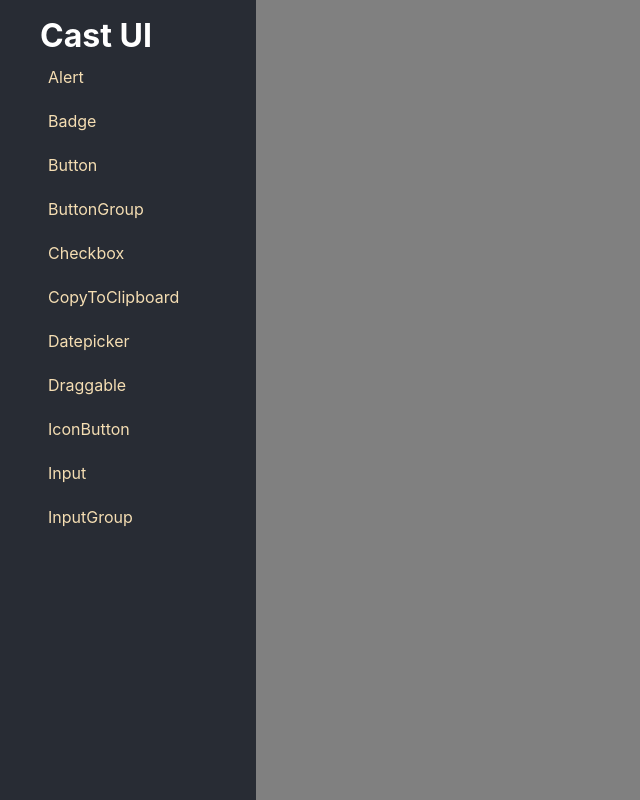
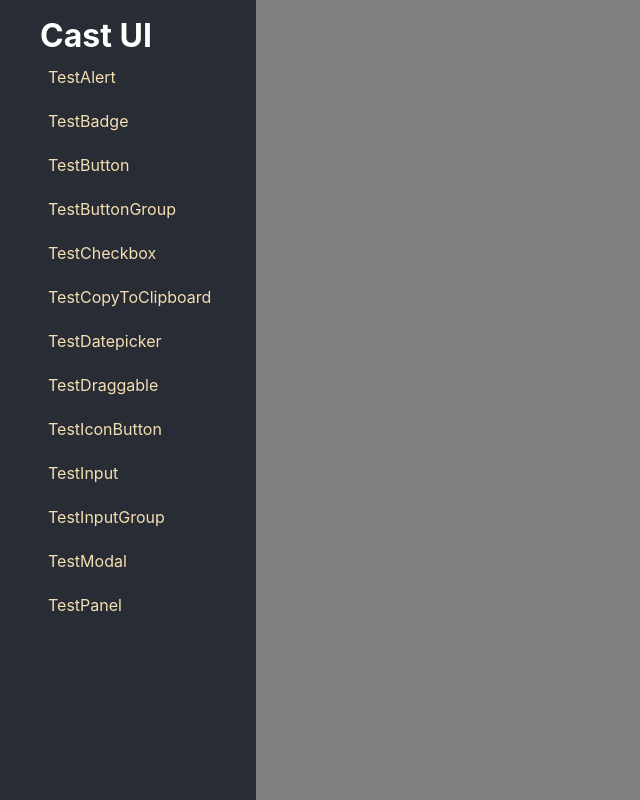
Before and after one commit to Dantiff/Cast-UI-Test-App, a React (Create React App) app: page /home in a window 1280 px wide. Shown: the whole page, without its empty margins (0-640 px from the left). Built offline with nearby package versions, Linux system fonts and the light colour scheme; what @tkxs/cast-ui would draw is missing.

Commit message:
refactor App.js and add tests for Modal

```diff
--- a/src/App.js
+++ b/src/App.js
@@ -1,20 +1,9 @@
 import React, {Component} from 'react'
+import {Link} from 'react-router-dom'
 import {Redirect, Switch, Route} from 'react-router'
 import styled from 'styled-components'
-import {NavbarBrand, Nav, NavItem, NavLink} from 'reactstrap'
-import {
-  TestAlert,
-  TestBadge,
-  TestButton,
-  TestButtonGroup,
-  TestCheckbox,
-  TestCopyToClipboard,
-  TestDatepicker,
-  TestDraggable,
-  TestIconButton,
-  TestInput,
-  TestInputGroup,
-} from './components'
+import {NavbarBrand, Nav, NavItem} from 'reactstrap'
+import * as Components from './components'
 
 const StyledApp = styled.div`
   display: flex;
@@ -60,46 +49,18 @@ const StyledNavItem = styled(NavItem)`
     color: wheat;
   }
 `
-
 const SideNav = ({...props}) => {
   return (
     <StyledApp>
       <StyledSideNav>
         <Nav className="ml-auto" navbar>
           <NavbarBrand href="/home">Cast UI</NavbarBrand>
-          <StyledNavItem>
-            <NavLink href="/alert">Alert</NavLink>
-          </StyledNavItem>
-          <StyledNavItem>
-            <NavLink href="/badge">Badge</NavLink>
-          </StyledNavItem>
-          <StyledNavItem>
-            <NavLink href="/button">Button</NavLink>
-          </StyledNavItem>
-          <StyledNavItem>
-            <NavLink href="/button-group">ButtonGroup</NavLink>
-          </StyledNavItem>
-          <StyledNavItem>
-            <NavLink href="/checkbox">Checkbox</NavLink>
-          </StyledNavItem>
-          <StyledNavItem>
-            <NavLink href="/copy-to-clipboard">CopyToClipboard</NavLink>
-          </StyledNavItem>
-          <StyledNavItem>
-            <NavLink href="/datepicker">Datepicker</NavLink>
-          </StyledNavItem>
-          <StyledNavItem>
-            <NavLink href="/draggable">Draggable</NavLink>
-          </StyledNavItem>
-          <StyledNavItem>
-            <NavLink href="/icon-button">IconButton</NavLink>
-          </StyledNavItem>
-          <StyledNavItem>
-            <NavLink href="/input">Input</NavLink>
-          </StyledNavItem>
-          <StyledNavItem>
-            <NavLink href="/input-group">InputGroup</NavLink>
-          </StyledNavItem>
+
+          {Object.keys(Components).map(component => (
+            <StyledNavItem key={component}>
+              <Link to={component.split('Test')[1]}>{component} </Link>
+            </StyledNavItem>
+          ))}
         </Nav>
       </StyledSideNav>
       <StyledAppColumn>{props.children}</StyledAppColumn>
@@ -125,20 +86,13 @@ class App extends Component {
                     path="/"
                     render={() => <Redirect to="/home" />}
                   />
-                  <Route path="/alert" component={TestAlert} />
-                  <Route path="/badge" component={TestBadge} />
-                  <Route path="/button" component={TestButton} />
-                  <Route path="/button-group" component={TestButtonGroup} />
-                  <Route path="/checkbox" component={TestCheckbox} />
-                  <Route
-                    path="/copy-to-clipboard"
-                    component={TestCopyToClipboard}
-                  />
-                  <Route path="/datepicker" component={TestDatepicker} />
-                  <Route path="/draggable" component={TestDraggable} />
-                  <Route path="/icon-button" component={TestIconButton} />
-                  <Route path="/input" component={TestInput} />
-                  <Route path="/input-group" component={TestInputGroup} />
+                  {Object.keys(Components).map(component => (
+                    <Route
+                      key={component}
+                      path={`/${component.split('Test')[1]}`}
+                      component={Components[component]}
+                    />
+                  ))}
                 </Switch>
               </Main>
             </SideNav>
--- a/src/components/CopyToClipboard.js
+++ b/src/components/CopyToClipboard.js
@@ -13,8 +13,7 @@ export class TestCopyToClipboard extends Component {
       <header className="">
         <div>
           <CopyToClipboard
-            copyContent="
-          `
+            copyContent={`
   <CopyToClipboard
     copyContent='Some text that is usually copied to clipboard.'
     copyContainerClass='copy-container'
@@ -23,7 +22,7 @@ export class TestCopyToClipboard extends Component {
     copyButtonContent='copy'
     copyButtonClass='copy-button'
   />
-          `"
+          `}
             copyContainerClass="copy-container"
             background="lightBackground"
             includeCopyButton
--- a/src/components/InputGroup.js
+++ b/src/components/InputGroup.js
@@ -6,7 +6,7 @@ export class TestInputGroup extends Component {
     return (
       <header className="">
         <InputGroup label="This is my label" inputSize="md">
-          <Input id="myInput" placeholder="Sample input group" />
+          <Input id="myInput" placeholder="Sample input group" invalid />
         </InputGroup>
         <br />
       </header>
--- /dev/null
+++ b/src/components/Modal.js
@@ -0,0 +1,21 @@
+import React, {Component} from 'react'
+// import {Modal} from '@tkxs/cast-ui'
+
+export class TestModal extends Component {
+  render() {
+    return (
+      <header className="">
+        {/* <Modal
+          panelStyle="success"
+          title="This is panel"
+          className="make-red">
+          Edit <code>src/Button.js</code> and save to reload.
+        </Modal> */}
+        <br />
+        Coming soon
+      </header>
+    )
+  }
+}
+
+export default TestModal
--- a/src/components/index.js
+++ b/src/components/index.js
@@ -9,5 +9,6 @@ export * from './Draggable'
 export * from './IconButton'
 export * from './Input'
 export * from './InputGroup'
+export * from './Modal'
 
 export * from './Panel'
```
Also changed, not shown: src/components/ButtonGroup.js (+12 -1 lines). Lines whose indentation alone changed are shown as unchanged.
